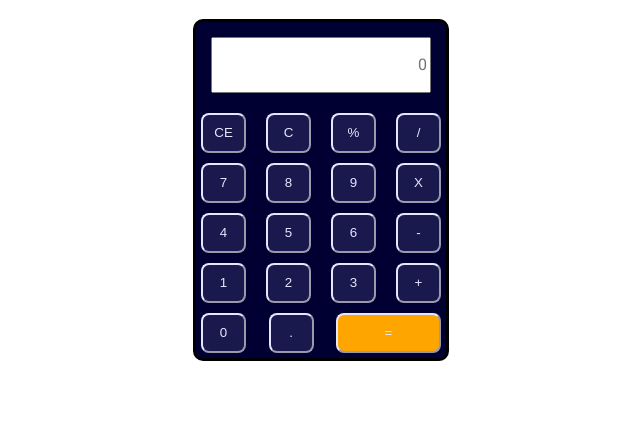
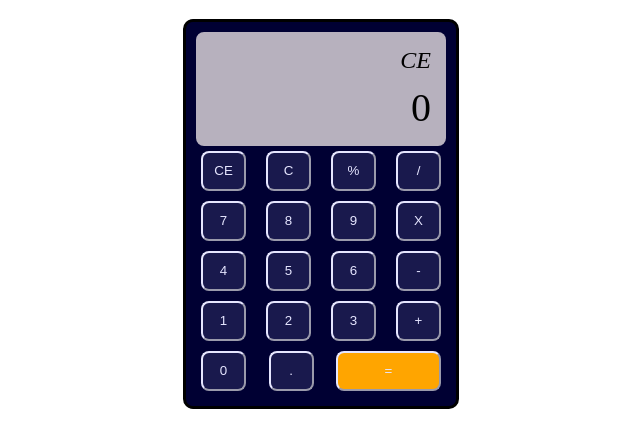
Before and after one commit to CL02089/Calculator_JavaScript, a website: page index.html in a window 1280 px wide. Both pictures are taken after a click on the button "CE". Shown: the part 181-628 px from the top of the page, without its empty margins (319-959 px from the left). Drawn offline with Linux system fonts and the light colour scheme.

Commit message:
Correcting the display

```diff
--- a/index.html
+++ b/index.html
@@ -14,7 +14,8 @@
       </div>
       <div class="calc">
         <div class="display" id="display">
-          <input type="text" class="calc-display" placeholder="0" readonly />
+          <div id="operand"></div>
+          <div id="result">0</div>
         </div>
 
         <div>
--- a/script.js
+++ b/script.js
@@ -1,19 +1,23 @@
 'use strict';
 
-const display = document.querySelector('input');
+const display = document.querySelector('.calc-display');
 const buttons = document.querySelectorAll('button');
 const numberButtons = document.querySelector('.number');
 const operationButtons = document.querySelector('.operation');
 const calculator = document.querySelector('.calc');
+const operand = document.querySelector('#operand');
 
 let firstNumber;
 let secondNumber;
 let operator;
 
-console.log(buttons);
-buttons.forEach((el) => el.addEventListener('click', function () {
-  firstNumber =
-}));
+buttons.forEach((el) =>
+  el.addEventListener('click', function () {
+    operand.textContent += el.textContent;
+    firstNumber = +operand.textContent;
+    console.log(firstNumber);
+  })
+);
 
 const add = function (a, b) {
   return a + b;
--- a/style.css
+++ b/style.css
@@ -16,10 +16,27 @@
 }
 
 .display {
+  background-color: rgba(245, 237, 237, 0.75);
+  display: flex;
+  align-items: flex-end;
+  justify-content: space-around;
+  flex-direction: column;
   padding: 15px;
+  word-break: break-word;
+  border-radius: 8px;
+}
+
+#operand {
   display: flex;
-  align-items: stretch;
-  justify-content: stretch;
+  align-items: flex-start;
+  font-size: 1.5rem;
+  text-align: left;
+  font-style: italic;
+  padding-bottom: 10px;
+}
+
+#result {
+  font-size: 2.5rem;
 }
 
 input {
@@ -32,10 +49,13 @@ input {
 }
 
 .calc {
+  display: flex;
+  flex-direction: column;
   width: 250px;
   border: solid;
   border-radius: 10px;
   background-color: #000033;
+  padding: 10px;
 }
 
 button {
```
